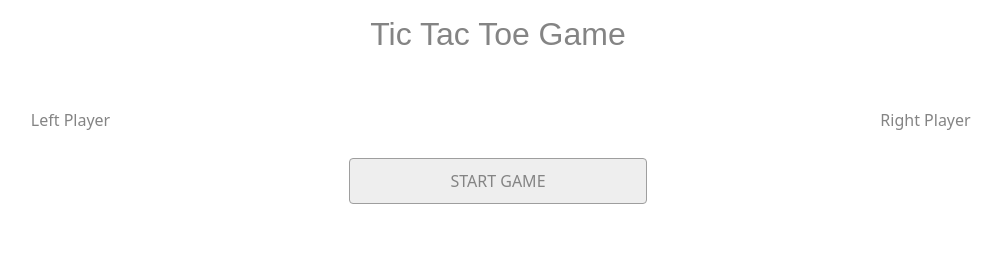
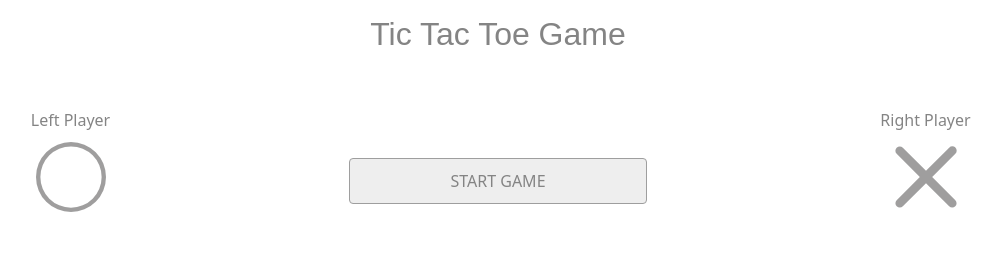
Before and after one commit to deepam-kapur/Tic-Tac-Toe-Game-In-AngularJS, a plain HTML site: page index.html in a window 1280 px wide. Shown: the whole page, without its empty margins (142-1144 px from the left). Drawn offline with nearby package versions, Linux system fonts and the light colour scheme; the site is published under a folder, as on GitHub Pages, so addresses that start at the root find nothing.

Commit message:
svg file path updated in css file

```diff
--- a/css/app.css
+++ b/css/app.css
@@ -49,13 +49,13 @@
 }
 
 .circle-svg {
-    background-image: url(/img/circle.svg);
+    background-image: url(../img/circle.svg);
     background-repeat: no-repeat;
     background-size: cover;
 }
 
 .cross-svg {
-    background-image: url(/img/cross.svg);
+    background-image: url(../img/cross.svg);
     background-repeat: no-repeat;
     background-size: cover;
 }
```
